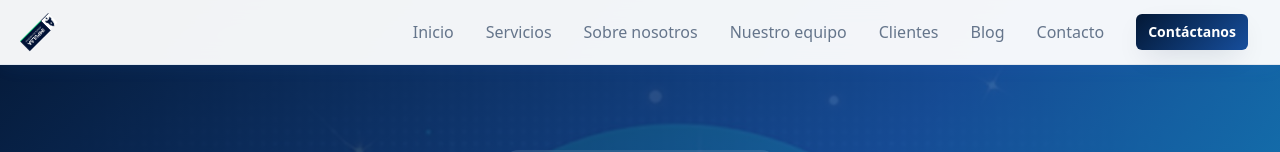
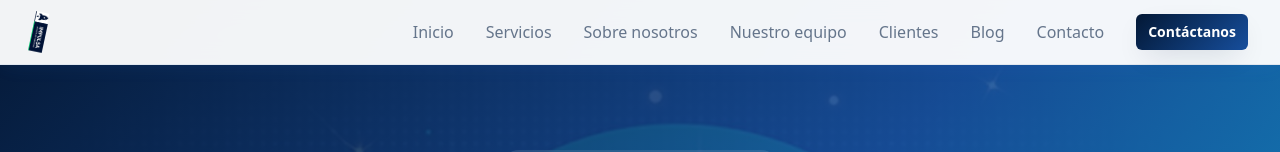
Before and after one commit to uzuma-dev/impulsa-digital, a React (Vite) app: page / in a window 1280 px wide. Shown: the top 152 px of the page. Built offline with nearby package versions, Linux system fonts and the light colour scheme.

Commit message:
Fix logo rotation
Adjust logo rotation to -90 degrees.

```diff
--- a/src/components/Footer.tsx
+++ b/src/components/Footer.tsx
@@ -48,7 +48,7 @@ const Footer = () => {
                 <img
                   src="/lovable-uploads/7974806e-6a99-4214-9382-9af56d629877.png"
                   alt="Impulsa Logo"
-                  className="h-8 w-auto transform rotate-45"
+                  className="h-8 w-auto transform rotate-12"
                 />
               </div>
 
--- a/src/components/Navbar.tsx
+++ b/src/components/Navbar.tsx
@@ -24,7 +24,7 @@ const Navbar = () => {
             <img
               src="/lovable-uploads/7974806e-6a99-4214-9382-9af56d629877.png"
               alt="Impulsa Logo"
-              className="h-10 w-auto transform rotate-45"
+              className="h-10 w-auto transform rotate-12"
             />
           </div>
 
```
